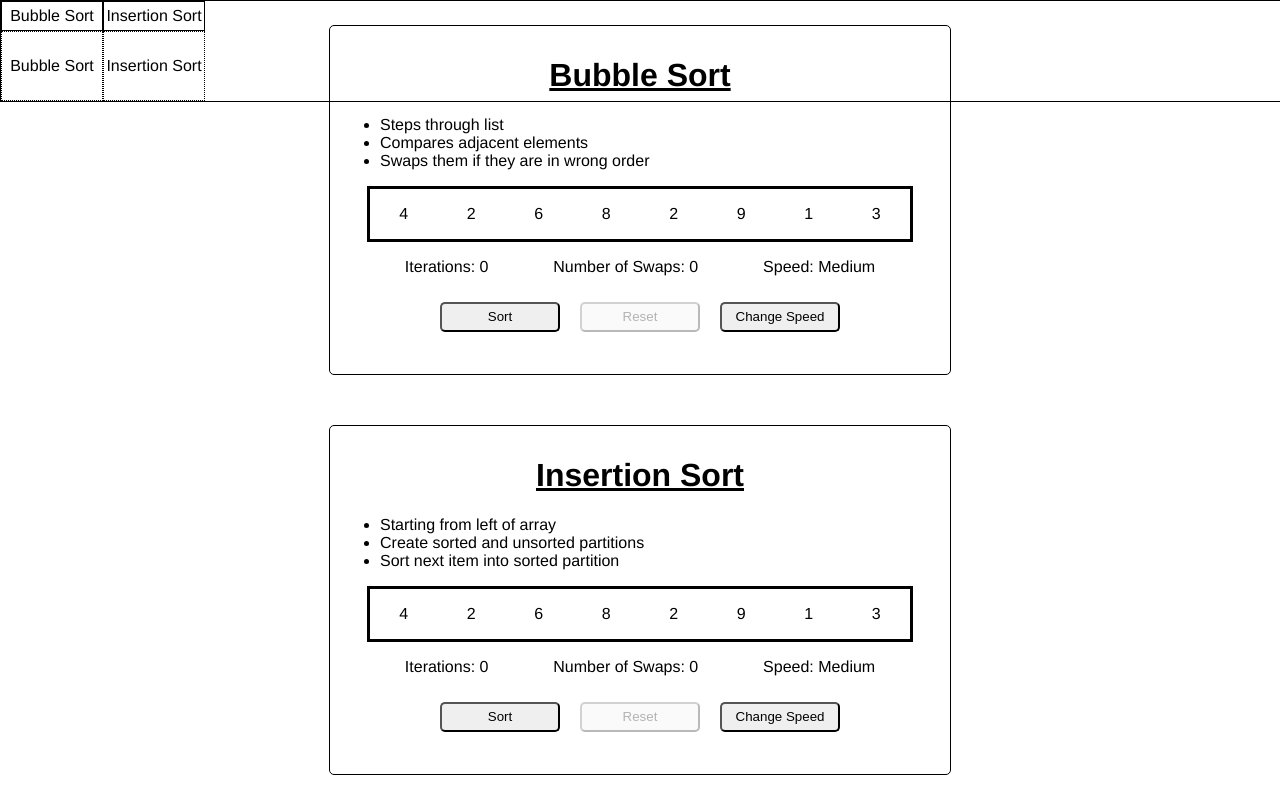
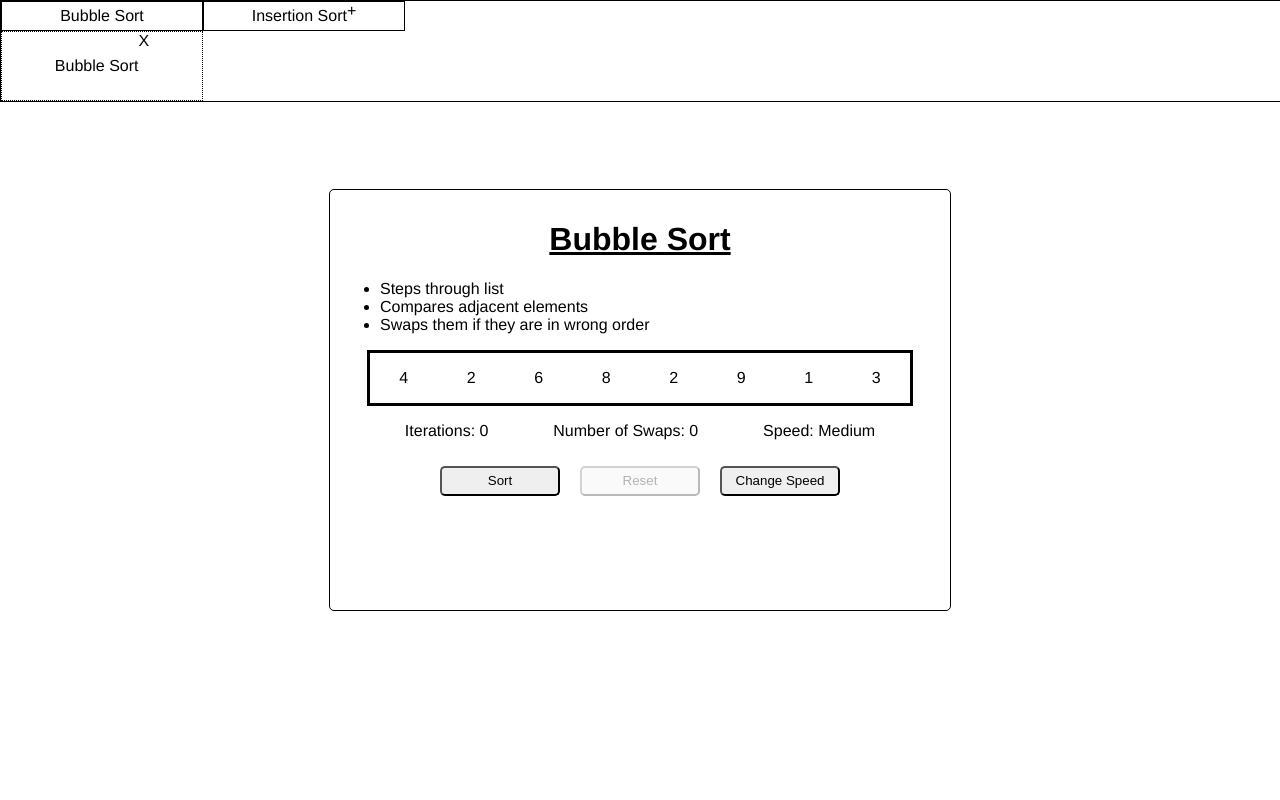
Before and after one commit to pcon92/Vue-Sorting-Page, a Vue app: page / in a window 1280 px wide. Built offline with nearby package versions, Linux system fonts and the light colour scheme; a web font is replaced by a local one.

Commit message:
add and remove card feature added to header

```diff
--- a/src/App.vue
+++ b/src/App.vue
@@ -1,18 +1,18 @@
 <template>
 	<sorting-header
-		:cards="algorithms"></sorting-header>
-	<sorting-card
-		class="sorting-card-component"
-		:startingNumbers="startingNumbers"
-		:algorithm="algorithms[0].name"
-		:bulletPoints="algorithms[0].bulletPoints"
-	></sorting-card>
-	<sorting-card
-		class="sorting-card-component"
-		:startingNumbers="startingNumbers"
-		:algorithm="algorithms[1].name"
-		:bulletPoints="algorithms[1].bulletPoints"
-	></sorting-card>
+		:cards="algorithms"
+		@add-card="addCard"
+		@remove-card="removeCard"
+	></sorting-header>
+	<div v-for="(activeCard, index) in activeCards" :key="index">
+		<sorting-card
+			class="sorting-card-component"
+			:startingNumbers="startingNumbers"
+			:activeCard="activeCard.name"
+			:bulletPoints="activeCard.bulletPoints"
+			:isShown="activeCard.isShown"
+		/>
+	</div>
 </template>
 
 <script>
@@ -45,6 +45,7 @@ export default {
 						"Compares adjacent elements",
 						"Swaps them if they are in wrong order",
 					],
+					isShown: true,
 				},
 				{
 					name: "Insertion",
@@ -53,9 +54,31 @@ export default {
 						"Create sorted and unsorted partitions",
 						"Sort next item into sorted partition",
 					],
+					isShown: false,
 				},
 			],
+			activeCards: [],
 		};
+	},
+	methods: {
+		addCard(name) {
+			const pickedCard = this.algorithms.find(
+				(algorithm) => algorithm.name === name
+			);
+			this.activeCards.push(pickedCard);
+		},
+		removeCard(name) {
+			const filteredCards = this.activeCards.filter(
+				(algorithm) => algorithm.name !== name
+			);
+			this.activeCards = filteredCards;
+		},
+	},
+	created() {
+		const defaultCards = this.algorithms.find(
+			(card) => card.isShown === true
+		);
+		this.activeCards.push(defaultCards);
 	},
 };
 </script>
--- a/src/components/SortingCard.vue
+++ b/src/components/SortingCard.vue
@@ -1,6 +1,6 @@
 <template>
 	<div id="outer-container">
-		<h1 id="heading">{{ algorithm }} Sort</h1>
+		<h1 id="heading">{{ activeCard }} Sort</h1>
 		<ul id="description">
 			<li
 				v-for="bullet in bulletPoints"
@@ -14,9 +14,7 @@
 			<transition-group :name="changeAnimationSpeed">
 				<li
 					v-for="number in numbers"
-					:class="
-						number.isFocused ? chosenFocus : 'number-div'
-					"
+					:class="number.isFocused ? chosenFocus : 'number-div'"
 					:key="number.id"
 				>
 					{{ number.value }}
@@ -66,12 +64,16 @@ export default {
 			type: Array,
 			required: true,
 		},
-		algorithm: {
+		activeCard: {
 			type: String,
 			required: true,
 		},
 		bulletPoints: {
 			type: Array,
+			required: true,
+		},
+		isShown: {
+			type: Boolean,
 			required: true,
 		},
 	},
@@ -102,12 +104,12 @@ export default {
 				: "Slow";
 		},
 		chosenAlgorithm() {
-			return this.algorithm === "Bubble"
+			return this.activeCard === "Bubble"
 				? this.startBubbleSort
 				: this.startInsertionSort;
 		},
 		chosenFocus() {
-			return this.algorithm === "Bubble"
+			return this.activeCard === "Bubble"
 				? "number-div-focused-grey"
 				: "number-div-focused-green";
 		},
--- a/src/components/SortingHeader.vue
+++ b/src/components/SortingHeader.vue
@@ -1,13 +1,34 @@
 <template>
 	<div id="outer-container">
 		<div id="all-cards">
-			<li v-for="(card, index) in cards" class="card-div unselected" :key="index">
+			<li
+				v-for="(card, index) in cards"
+				class="card-div unselected"
+				:key="index"
+			>
 				{{ card.name }} Sort
+				<div
+					class="change-cards-btn add-card"
+					@click="selectCard(card.name)"
+					:disabled="false"
+				>
+					<div v-if="!checkIfActive(card.name)">+</div>
+				</div>
 			</li>
 		</div>
 		<div id="selected-cards">
-			<li v-for="(card, index) in cards" class="card-div selected" :key="index">
-				{{ card.name }} Sort
+			<li
+				v-for="(card, index) in selectedCards"
+				class="card-div selected"
+				:key="index"
+			>
+				{{ card }} Sort
+				<div
+					class="change-cards-btn remove-card"
+					@click="removeCard(card)"
+				>
+					X
+				</div>
 			</li>
 		</div>
 	</div>
@@ -15,11 +36,35 @@
 
 <script>
 export default {
-	props: ["cards"],
+	props: ["cards", "activeCards"],
+	emits: ["add-card", "remove-card"],
 	data() {
 		return {
-			sortingWidgets: ["bubbleSort", "insertionSort"],
+			selectedCards: [],
 		};
+	},
+	methods: {
+		selectCard(name) {
+			this.selectedCards.push(name);
+			this.$emit("add-card", name);
+		},
+		removeCard(name) {
+			const filteredCards = this.selectedCards.filter(
+				(card) => card !== name
+			);
+			this.selectedCards = filteredCards;
+			this.$emit("remove-card", name);
+		},
+		checkIfActive(name) {
+			const filteredCards = this.selectedCards.filter(
+				(card) => card === name
+			);
+			return filteredCards.length;
+		}
+	},
+	created() {
+		const defaultCards = this.cards.find((card) => card.isShown === true);
+		this.selectedCards.push(defaultCards.name);
 	},
 };
 </script>
@@ -50,8 +95,7 @@ export default {
 	display: flex;
 }
 .card-div {
-	border: 1px solid black;
-	width: 100px;
+	width: 200px;
 	display: flex;
 	justify-content: center;
 	align-items: center;
@@ -62,4 +106,10 @@ export default {
 .selected {
 	border: 1px dotted black;
 }
+.change-cards-btn {
+	align-self: flex-start;
+}
+.change-cards-btn:hover {
+	cursor: pointer;
+}
 </style>
```
